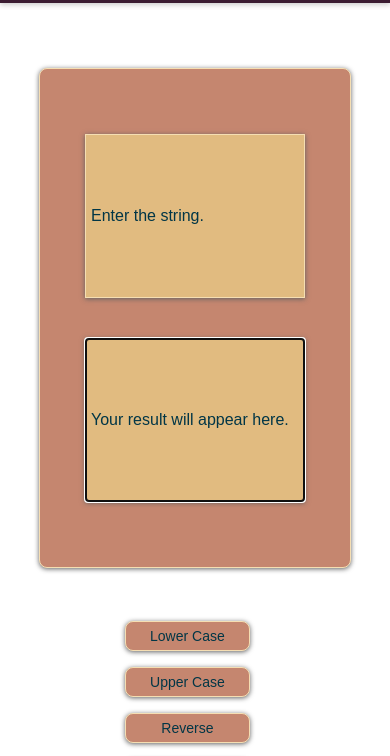
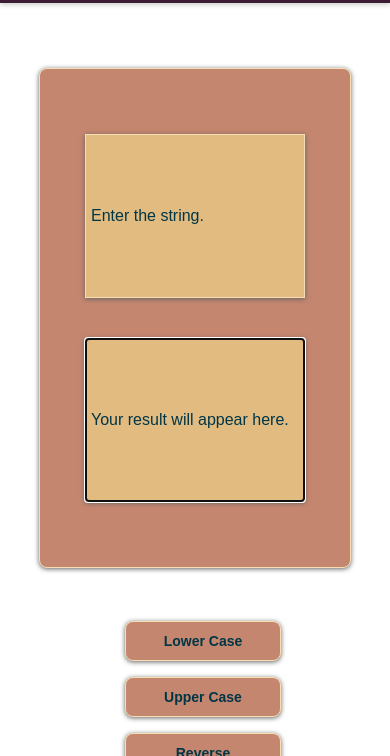
Before and after one commit to ashhadimam07/string-utility, a website: page index.html in a window 390 px wide. Shown: the part 77-833 px from the top of the page. Drawn offline with nearby package versions, Linux system fonts and the light colour scheme.

Commit message:
Change button font-weight

```diff
--- a/style.css
+++ b/style.css
@@ -125,7 +125,7 @@ main {
 #charcount,
 #wordcount,
 #copy {
-  padding: 12px;
+  padding: 4px;
   border: 1px solid wheat;
   background-color: #c5866f;
   border-radius: 8px;
@@ -134,6 +134,8 @@ main {
   color: rgb(1, 54, 70);
   margin: 8px;
   width: 10%;
+  height: 40px;
+  font-weight: 600;
 }
 
 .content {
@@ -214,7 +216,7 @@ main {
   #copy {
     padding: 6px;
     font-size: 14px;
-    width: 80%;
+    width: 100%;
   }
 
   nav .logo {
```
